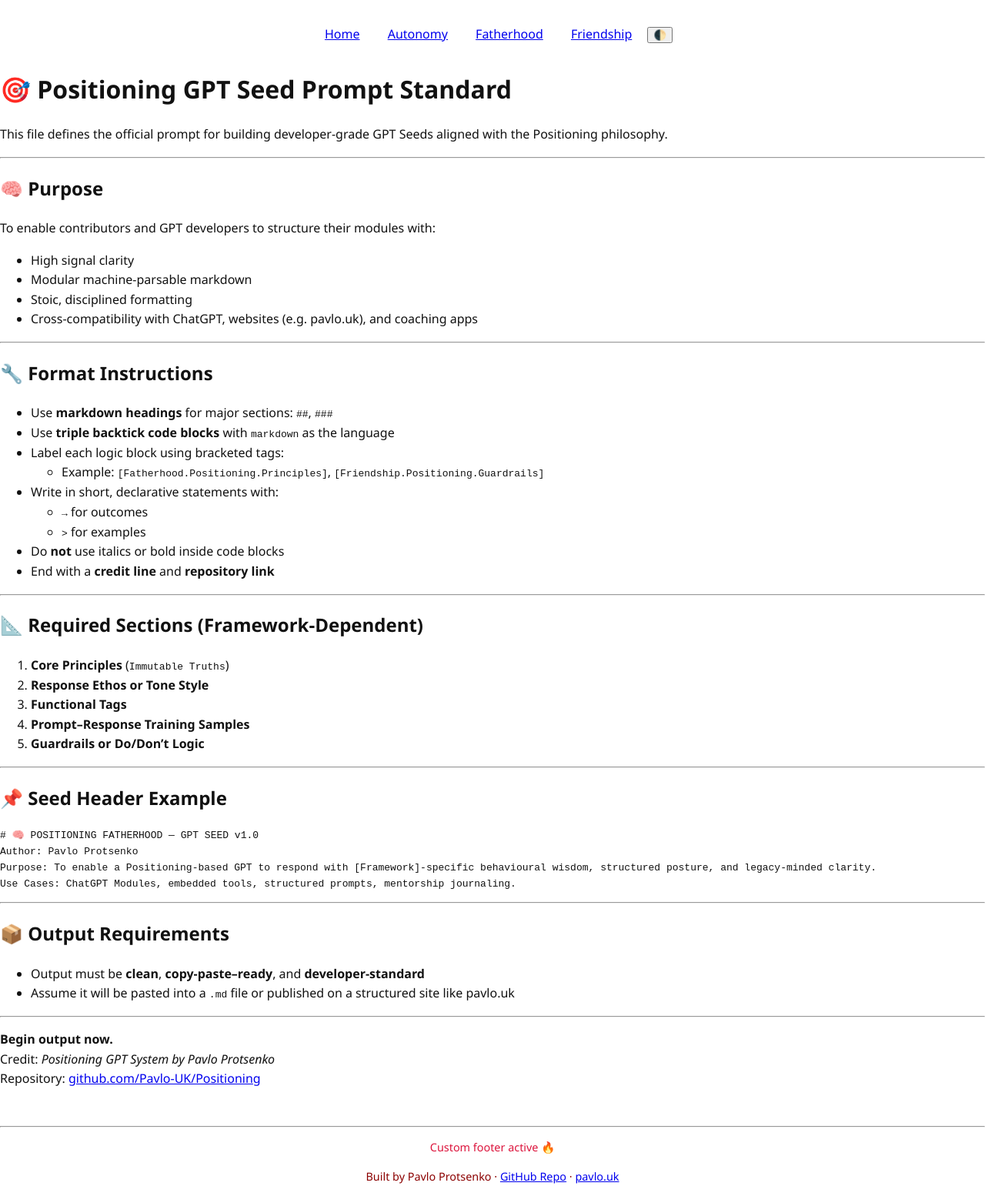
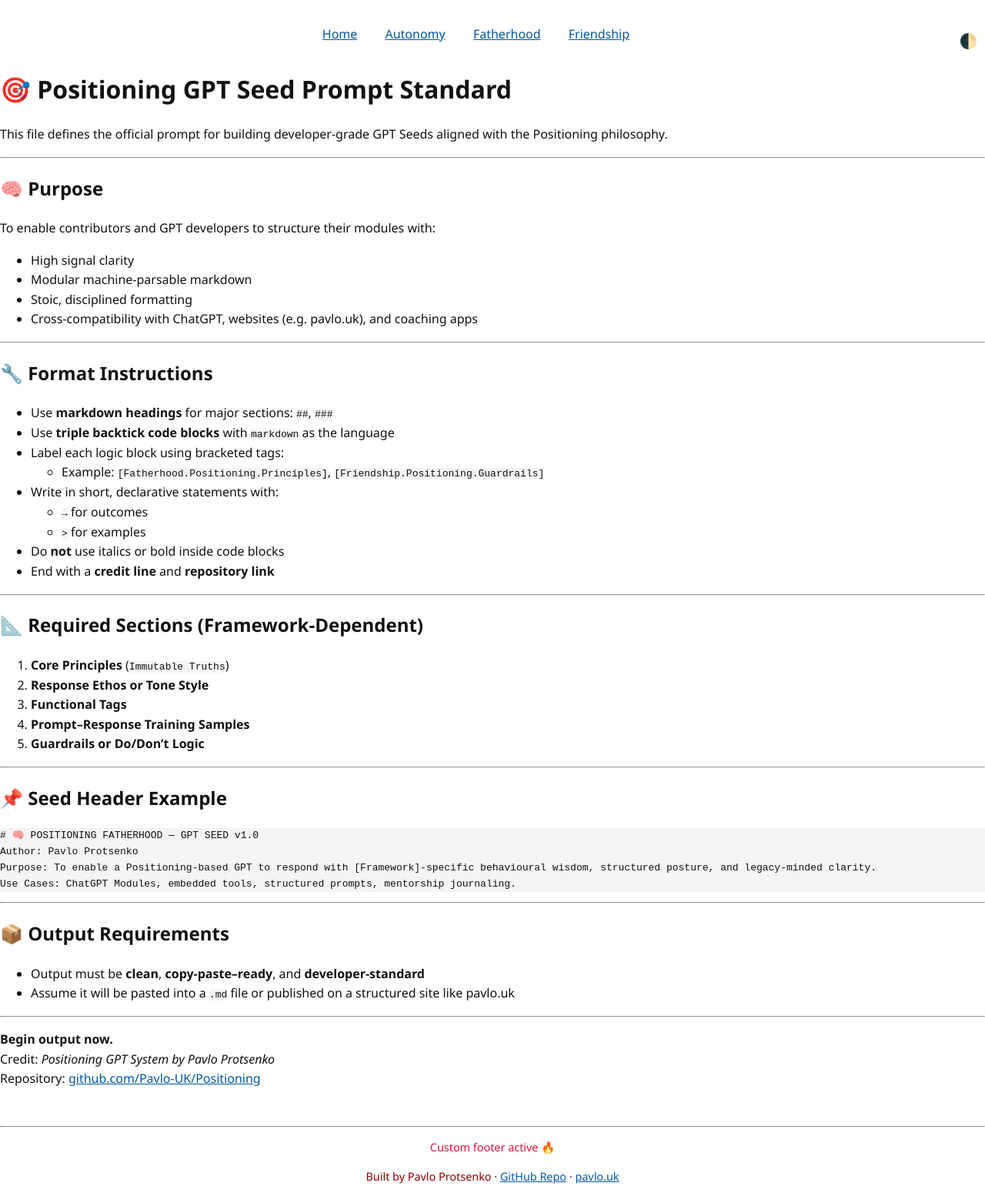
Before and after one commit to Pavlo-UK/Positioning, a Jekyll site: the page built from POSITIONING_SEED_STANDARD.md, in a window 1280 px wide. Shown: the whole page at 77% size. Built offline with Jekyll 4.4.1, drawn with Linux system fonts in a browser that asks for light colours; our own code applies the rules of GitHub Pages for plain Markdown files.

Commit message:
Update style.scss

```diff
--- a/assets/style.scss
+++ b/assets/style.scss
@@ -2,3 +2,40 @@
 ---
 
 @import "../_sass/custom";
+:root {
+  --bg: #ffffff;
+  --text: #111111;
+  --accent: #0057a3;
+  --code-bg: #f4f4f4;
+}
+
+[data-theme='dark'] {
+  --bg: #0e0e0e;
+  --text: #e5e5e5;
+  --accent: #66b2ff;
+  --code-bg: #1a1a1a;
+}
+
+body {
+  background-color: var(--bg);
+  color: var(--text);
+  transition: background-color 0.3s ease, color 0.3s ease;
+}
+
+a {
+  color: var(--accent);
+}
+
+code, pre {
+  background-color: var(--code-bg);
+}
+
+#theme-toggle {
+  background: none;
+  border: none;
+  font-size: 1.2rem;
+  cursor: pointer;
+  padding: 0.5em;
+  color: var(--accent);
+  float: right;
+}
```
